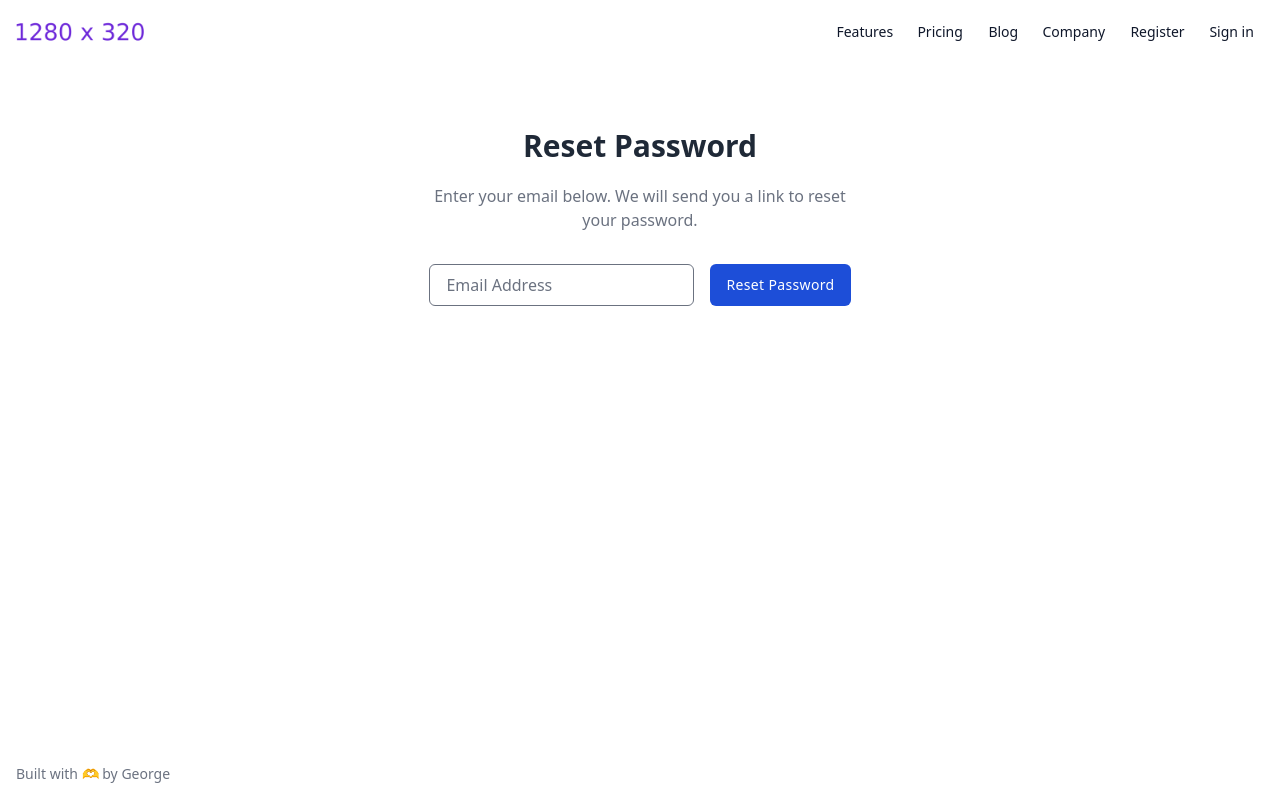
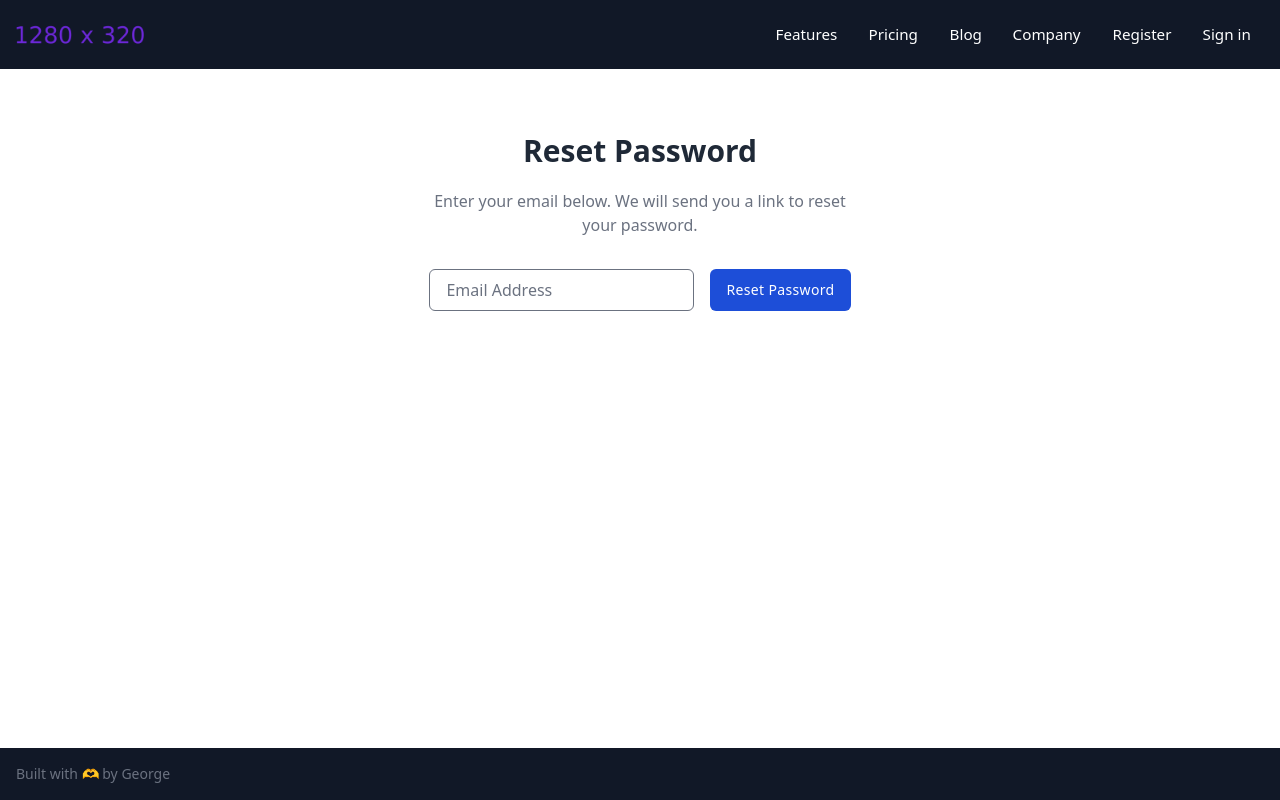
Before and after one commit to cangeorgecode/dj_saas_boilerplate2, a Django app: page /accounts/password/reset/ in a window 1280 px wide. Run offline with Django 5.2, Linux system fonts and the light colour scheme; parts of the project's set-up code (start-up, migrations or seed data) failed here and were passed over; some libraries are stand-ins or nearby versions.

Commit message:
added dark mode to index.html

```diff
--- a/theme/static/css/dist/styles.css
+++ b/theme/static/css/dist/styles.css
@@ -2824,6 +2824,10 @@ a.dropdown-item, .prose a.dropdown-item {
   border-radius: 0.25rem;
 }
 
+.rounded-full {
+  border-radius: 9999px;
+}
+
 .rounded-lg {
   border-radius: 0.5rem;
 }
@@ -2897,6 +2901,11 @@ a.dropdown-item, .prose a.dropdown-item {
 .bg-gray-50 {
   --tw-bg-opacity: 1;
   background-color: rgb(249 250 251 / var(--tw-bg-opacity, 1));
+}
+
+.bg-gray-900 {
+  --tw-bg-opacity: 1;
+  background-color: rgb(17 24 39 / var(--tw-bg-opacity, 1));
 }
 
 .bg-primary-light {
@@ -3179,6 +3188,16 @@ a.dropdown-item, .prose a.dropdown-item {
 .text-black {
   --tw-text-opacity: 1;
   color: rgb(0 0 0 / var(--tw-text-opacity, 1));
+}
+
+.text-gray-200 {
+  --tw-text-opacity: 1;
+  color: rgb(229 231 235 / var(--tw-text-opacity, 1));
+}
+
+.text-gray-300 {
+  --tw-text-opacity: 1;
+  color: rgb(209 213 219 / var(--tw-text-opacity, 1));
 }
 
 .text-gray-500 {
@@ -3327,9 +3346,19 @@ a.dropdown-item, .prose a.dropdown-item {
   background-color: rgb(243 244 246 / var(--tw-bg-opacity, 1));
 }
 
+.hover\:bg-yellow-300:hover {
+  --tw-bg-opacity: 1;
+  background-color: rgb(253 224 71 / var(--tw-bg-opacity, 1));
+}
+
 .hover\:text-gray-600:hover {
   --tw-text-opacity: 1;
   color: rgb(75 85 99 / var(--tw-text-opacity, 1));
+}
+
+.hover\:text-gray-800:hover {
+  --tw-text-opacity: 1;
+  color: rgb(31 41 55 / var(--tw-text-opacity, 1));
 }
 
 .hover\:text-primary:hover {
--- a/theme/templates/base.html
+++ b/theme/templates/base.html
@@ -7,18 +7,15 @@
     <meta name="viewport" content="width=device-width, initial-scale=1.0" />
     <meta http-equiv="X-UA-Compatible" content="ie=edge" />
     {% tailwind_css %}
-    <script
-      defer
-      src="https://cdn.jsdelivr.net/npm/alpinejs@3.x.x/dist/cdn.min.js"
-    ></script>
+    <script defer src="https://cdn.jsdelivr.net/npm/alpinejs@3.x.x/dist/cdn.min.js"></script>
     <script src="{% static 'htmx.min.js' %}" defer></script>
     <script src="{% static 'kutty.min.js' %}" defer></script>
     <link rel="icon" type="image/x-icon" href="{% static 'favicon.ico' %}">
     {% block scripts %} {% endblock scripts %}
   </head>
 
-  <body class="min-h-screen flex flex-col">
-    <header class="z-30 w-full px-2 py-4 bg-white sm:px-4">
+  <body class="min-h-screen flex flex-col bg-gray-900">
+    <header class="z-30 w-full px-2 py-4 sm:px-4">
       <div class="flex items-center justify-between mx-auto max-w-7xl">
         <a href="{% url 'index' %}" title="Django Boilerplate" class="flex items-center">
           <img
@@ -29,17 +26,17 @@
           <span class="sr-only">Django Boilerplate</span>
         </a>
         <div class="flex items-center space-x-1">
-          <div class="hidden space-x-1 md:inline-flex">
-            <a href="#" class="btn btn-sm btn-white">Features</a>
-            <a href="{% url 'pricing' %}" class="btn btn-sm btn-white">Pricing</a>
-            <a href="#" class="btn btn-sm btn-white">Blog</a>
-            <a href="#" class="btn btn-sm btn-white">Company</a>
+          <div class="hidden space-x-1 md:inline-flex text-white">
+            <a href="#" class="rounded-full btn btn-link text-white hover:bg-yellow-300 hover:text-gray-800">Features</a>
+            <a href="{% url 'pricing' %}" class="rounded-full btn btn-link text-white hover:bg-yellow-300 hover:text-gray-800">Pricing</a>
+            <a href="#" class="rounded-full btn btn-link text-white hover:bg-yellow-300 hover:text-gray-800">Blog</a>
+            <a href="#" class="rounded-full btn btn-link text-white hover:bg-yellow-300 hover:text-gray-800">Company</a>
             {% if user.is_authenticated %}
-            <a href="{% url 'profile' %}" class="btn btn-sm btn-white">Profile</a>
-            <a href="{% url 'account_logout' %}" class="btn btn-sm btn-white">Logout</a>
+            <a href="{% url 'profile' %}" class="rounded-full btn btn-link text-white hover:bg-yellow-300 hover:text-gray-800">Profile</a>
+            <a href="{% url 'account_logout' %}" class="rounded-full btn btn-link text-white hover:bg-yellow-300 hover:text-gray-800">Logout</a>
             {% else %}
-            <a href="{% url 'account_signup' %}" class="btn btn-sm btn-white">Register</a>
-            <a href="{% url 'account_login' %}" class="btn btn-sm btn-white">Sign in</a>
+            <a href="{% url 'account_signup' %}" class="rounded-full btn btn-link text-white hover:bg-yellow-300 hover:text-gray-800">Register</a>
+            <a href="{% url 'account_login' %}" class="rounded-full btn btn-link text-white hover:bg-yellow-300 hover:text-gray-800">Sign in</a>
             {% endif %}
           </div>
           <div class="inline-flex md:hidden" x-data="{ open: false }">
@@ -85,11 +82,11 @@
               <a href="#" class="w-full btn btn-white">Blog</a>
               <a href="#" class="w-full btn btn-white">Company</a>
               {% if user.is_authenticated %}
-              <a href="{% url 'profile' %}" class="btn btn-sm btn-white">Profile</a>
-              <a href="{% url 'account_logout' %}" class="btn btn-sm btn-white">Logout</a>
+              <a href="{% url 'profile' %}" class="rounded-full btn btn-link text-white hover:bg-yellow-300 hover:text-gray-800">Profile</a>
+              <a href="{% url 'account_logout' %}" class="rounded-full btn btn-link text-white hover:bg-yellow-300 hover:text-gray-800">Logout</a>
               {% else %}
-              <a href="{% url 'account_signup' %}" class="btn btn-sm btn-white">Register</a>
-              <a href="{% url 'account_login' %}" class="btn btn-sm btn-white">Sign in</a>
+              <a href="{% url 'account_signup' %}" class="rounded-full btn btn-link text-white hover:bg-yellow-300 hover:text-gray-800">Register</a>
+              <a href="{% url 'account_login' %}" class="rounded-full btn btn-link text-white hover:bg-yellow-300 hover:text-gray-800">Sign in</a>
               {% endif %}
             </div>
           </div>
@@ -153,7 +150,12 @@
           </div>
         </div>
       </div>
-      {% endfor %} {% endif %} {% block content %} {% endblock content %}
+      {% endfor %} {% endif %}
+
+      <div class="bg-gray-900">
+        {% block content %}
+        {% endblock content %}
+      </div>
     </div>
 
     <footer>
```
Also changed, not shown: core/templates/core/index.html (+16 -16 lines).
